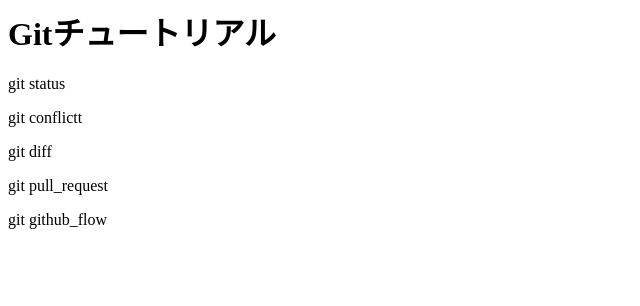
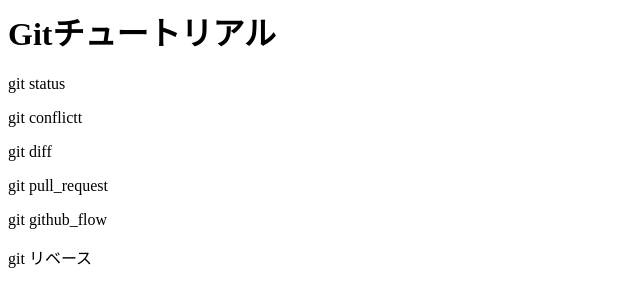
Before and after one commit to workingg/working_g, a plain HTML site: page index.html in a window 1280 px wide. Shown: the whole page, without its empty margins (0-640 px from the left). Drawn offline with Linux system fonts and the light colour scheme.

Commit message:
gitリベースのテスト

```diff
--- a/index.html
+++ b/index.html
@@ -4,3 +4,4 @@
 <p>git diff</p>
 <p>git pull_request</p>
 <p>git github_flow</p>
+<p>git リベース</p>
```
